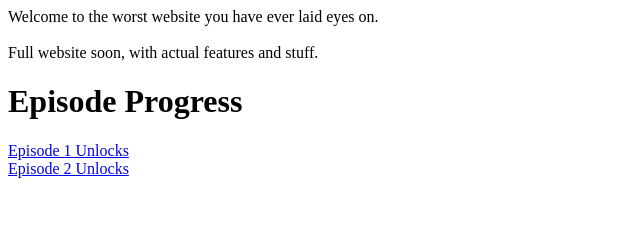
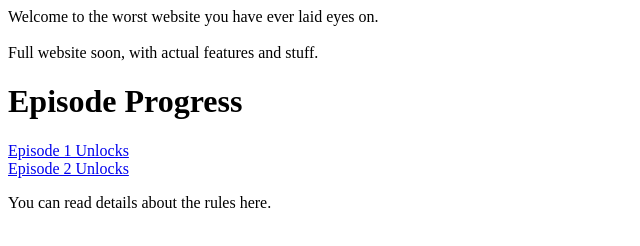
Before and after one commit to mlgudi/goc-progress, a plain HTML site: page index.html in a window 1280 px wide. Shown: the whole page, without its empty margins (0-640 px from the left). Drawn offline with Linux system fonts and the light colour scheme.

Commit message:
Update index.html

```diff
--- a/index.html
+++ b/index.html
@@ -13,5 +13,7 @@ Full website soon, with actual features and stuff. <br />
 <a href="/goc-progress/1.html">Episode 1 Unlocks</a><br />
 <a href="/goc-progress/2.html">Episode 2 Unlocks</a><br />
 
+<p>You can read details about the rules <a ref="/goc-progress/rules.html">here</a>.</p>
+
 </body>
 </html>
```
